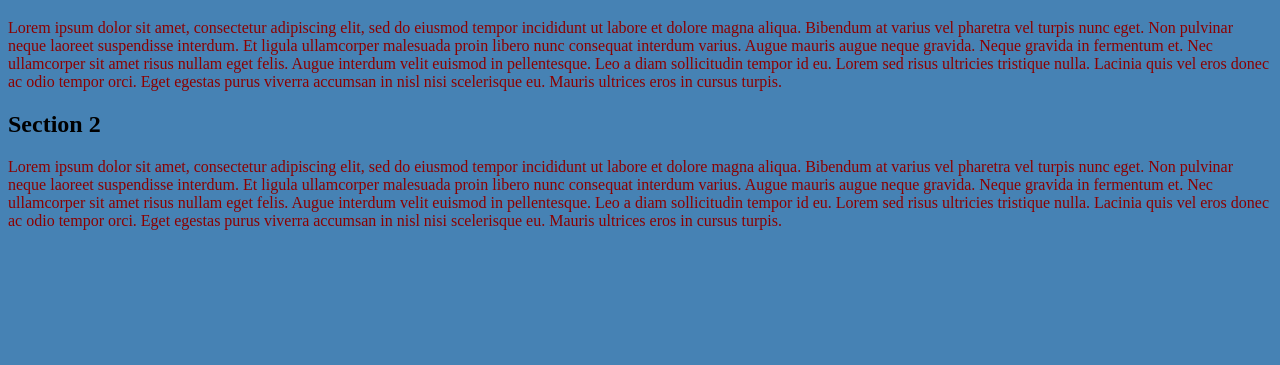
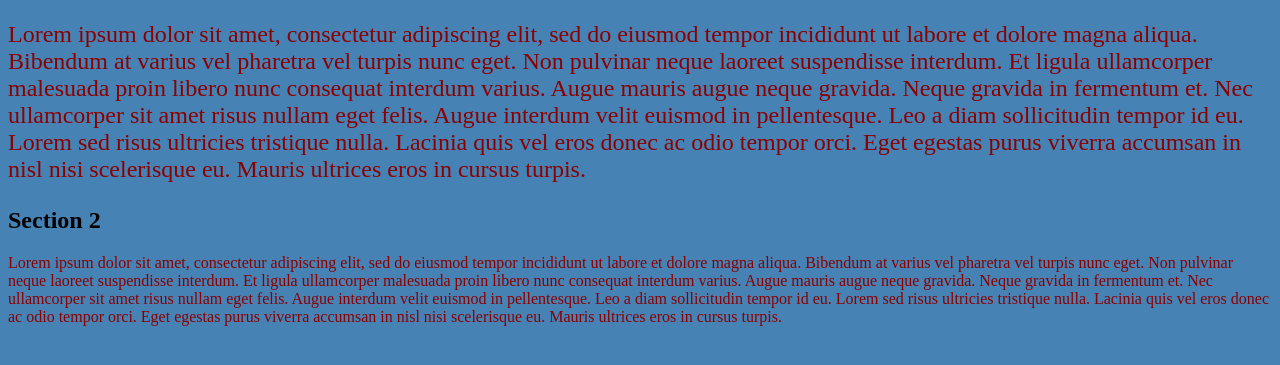
Before and after one commit to Yesenia252/Responsive_design1_classdemo, a plain HTML site: page index.html in a window 1280 px wide. Shown: the part 61-426 px from the top of the page. Drawn offline with Linux system fonts and the light colour scheme.

Commit message:
Update index.html
+

```diff
--- a/index.html
+++ b/index.html
@@ -9,7 +9,7 @@
 <body><!--Content that the user sees-->
 	<main>
 	<h1>Section 1</h1>
-	<p>Lorem ipsum dolor sit amet, consectetur adipiscing elit, sed do eiusmod tempor incididunt ut labore et dolore magna aliqua. Bibendum at varius vel pharetra vel turpis nunc eget. Non pulvinar neque laoreet suspendisse interdum. Et ligula ullamcorper malesuada proin libero nunc consequat interdum varius. Augue mauris augue neque gravida. Neque gravida in fermentum et. Nec ullamcorper sit amet risus nullam eget felis. Augue interdum velit euismod in pellentesque. Leo a diam sollicitudin tempor id eu. Lorem sed risus ultricies tristique nulla. Lacinia quis vel eros donec ac odio tempor orci. Eget egestas purus viverra accumsan in nisl nisi scelerisque eu. Mauris ultrices eros in cursus turpis.</p>
+	<p class="large">Lorem ipsum dolor sit amet, consectetur adipiscing elit, sed do eiusmod tempor incididunt ut labore et dolore magna aliqua. Bibendum at varius vel pharetra vel turpis nunc eget. Non pulvinar neque laoreet suspendisse interdum. Et ligula ullamcorper malesuada proin libero nunc consequat interdum varius. Augue mauris augue neque gravida. Neque gravida in fermentum et. Nec ullamcorper sit amet risus nullam eget felis. Augue interdum velit euismod in pellentesque. Leo a diam sollicitudin tempor id eu. Lorem sed risus ultricies tristique nulla. Lacinia quis vel eros donec ac odio tempor orci. Eget egestas purus viverra accumsan in nisl nisi scelerisque eu. Mauris ultrices eros in cursus turpis.</p>
 <h2>Section 2</h2>
 <p>Lorem ipsum dolor sit amet, consectetur adipiscing elit, sed do eiusmod tempor incididunt ut labore et dolore magna aliqua. Bibendum at varius vel pharetra vel turpis nunc eget. Non pulvinar neque laoreet suspendisse interdum. Et ligula ullamcorper malesuada proin libero nunc consequat interdum varius. Augue mauris augue neque gravida. Neque gravida in fermentum et. Nec ullamcorper sit amet risus nullam eget felis. Augue interdum velit euismod in pellentesque. Leo a diam sollicitudin tempor id eu. Lorem sed risus ultricies tristique nulla. Lacinia quis vel eros donec ac odio tempor orci. Eget egestas purus viverra accumsan in nisl nisi scelerisque eu. Mauris ultrices eros in cursus turpis.</p>
 </main>
```
